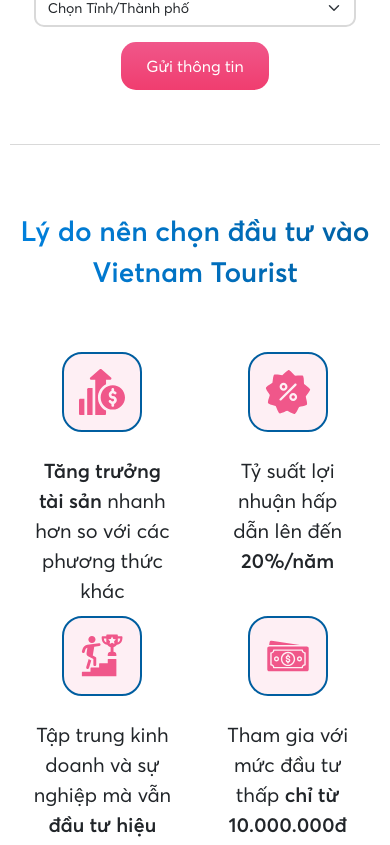
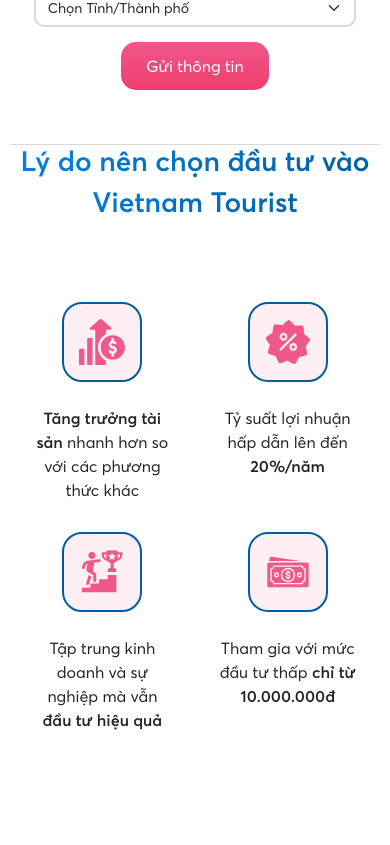
Before and after one commit to TanPhuong/landingpage-investor, a Vue app: page / in a window 390 px wide. Shown: the part 997-1842 px from the top of the page. Built offline with nearby package versions, Linux system fonts and the light colour scheme.

Commit message:
adjust size #2

```diff
--- a/src/App.vue
+++ b/src/App.vue
@@ -46,17 +46,17 @@ export default {
           <div class="collapse navbar-collapse justify-content-end" id="navbarNav" style="width: 65%;">
             <ul class="navbar-nav">
               <li class="nav-item me-4">
-                <a class="nav-link fw-bold" aria-current="page" href="#reason_section">Lý do nên đầu tư vào Vietnam
+                <a class="nav-link aver-extra-bold" aria-current="page" href="#reason_section">Lý do nên đầu tư vào Vietnam
                   Tourist</a>
               </li>
               <li class="nav-item me-4">
-                <a class="nav-link fw-bold" href="#consultant_section">Về chúng tôi</a>
+                <a class="nav-link aver-extra-bold" href="#consultant_section">Về chúng tôi</a>
               </li>
               <li class="nav-item me-4">
-                <a class="nav-link fw-bold" href="#benefit_section">Ưu điểm khi chọn đầu tư</a>
+                <a class="nav-link aver-extra-bold" href="#benefit_section">Ưu điểm khi chọn đầu tư</a>
               </li>
               <li class="nav-item me-4">
-                <a class="nav-link fw-bold" href="#privilege_section">Đặc quyền cao cấp dành riêng</a>
+                <a class="nav-link aver-extra-bold" href="#privilege_section">Đặc quyền cao cấp dành riêng</a>
               </li>
             </ul>
           </div>
@@ -90,7 +90,7 @@ export default {
         <div class="contact_container d-flex" style="padding-bottom: 50px;">
           <div class="firm_container">
 
-            <div class="title fw-bold fs-5">Điều khoản</div>
+            <div class="title aver-bold fs-5">Điều khoản</div>
             <div class="firm-items_container mt-4">
               <div class="firm-item mb-2">Nội quy</div>
               <div class="firm-item">Chính sách bảo mật</div>
@@ -99,7 +99,7 @@ export default {
           </div>
 
           <div class="contact_container ms-5">
-            <div class="title fw-bold fs-5">Kết nối</div>
+            <div class="title aver-bold fs-5">Kết nối</div>
 
             <div class="contact-items_container mt-4">
               <div class="contact-item media_container d-flex mb-2">
--- a/src/components/NavigationMobile.vue
+++ b/src/components/NavigationMobile.vue
@@ -11,8 +11,8 @@
                     <button class="page-btn" style="font-size: 14px;">Đăng ký tư vấn</button>
                 </div>
 
-                <button class="navbar-toggler" type="button" data-bs-toggle="offcanvas" data-bs-target="#offcanvasNavbar"
-                    aria-controls="offcanvasNavbar" aria-label="Toggle navigation">
+                <button class="navbar-toggler" type="button" data-bs-toggle="offcanvas"
+                    data-bs-target="#offcanvasNavbar" aria-controls="offcanvasNavbar" aria-label="Toggle navigation">
                     <span class="navbar-toggler-icon"></span>
                 </button>
 
@@ -24,18 +24,20 @@
                     </div>
                     <div class="offcanvas-body">
                         <ul class="navbar-nav justify-content-end flex-grow-1 pe-3">
-                            <li class="nav-item">
-                                <a class="nav-link fw-bold" aria-current="page" href="#">Lý do nên đầu tư vào Vietnam
+                            <li class="nav-item me-4">
+                                <a class="nav-link aver-extra-bold" aria-current="page" href="#reason_section">Lý do nên
+                                    đầu tư vào Vietnam
                                     Tourist</a>
                             </li>
                             <li class="nav-item me-4">
-                                <a class="nav-link fw-bold" href="#">Về chúng tôi</a>
+                                <a class="nav-link aver-extra-bold" href="#consultant_section">Về chúng tôi</a>
                             </li>
                             <li class="nav-item me-4">
-                                <a class="nav-link fw-bold" href="#">Ưu điểm khi chọn đầu tư</a>
+                                <a class="nav-link aver-extra-bold" href="#benefit_section">Ưu điểm khi chọn đầu tư</a>
                             </li>
                             <li class="nav-item me-4">
-                                <a class="nav-link fw-bold" href="#">Đặc quyền cao cấp dành riêng</a>
+                                <a class="nav-link aver-extra-bold" href="#privilege_section">Đặc quyền cao cấp dành
+                                    riêng</a>
                             </li>
                         </ul>
                     </div>
--- a/src/views/HomeView.vue
+++ b/src/views/HomeView.vue
@@ -106,7 +106,7 @@ const data = [
 
     <!-- Reason section -->
     <div id="reason_section" class="w-95">
-      <div class="p-70">
+      <div class="reason_container p-70">
         <div class="title-section text-center fs-1 aver-semi-bold page-text-gradient">
           Lý do nên chọn đầu tư vào Vietnam Tourist
         </div>
@@ -536,9 +536,17 @@ tbody tr:last-child {
 
   #reason_section {
 
+    & .reason_container {
+      padding-top: 0 !important;
+    }
+
     & .reason-item_container .reason-item {
       width: 50% !important;
-      margin-top: 10px;
+      margin-top: 30px;
+
+      & .description {
+        font-size: 16px !important;
+      }
     }
   }
 
```
